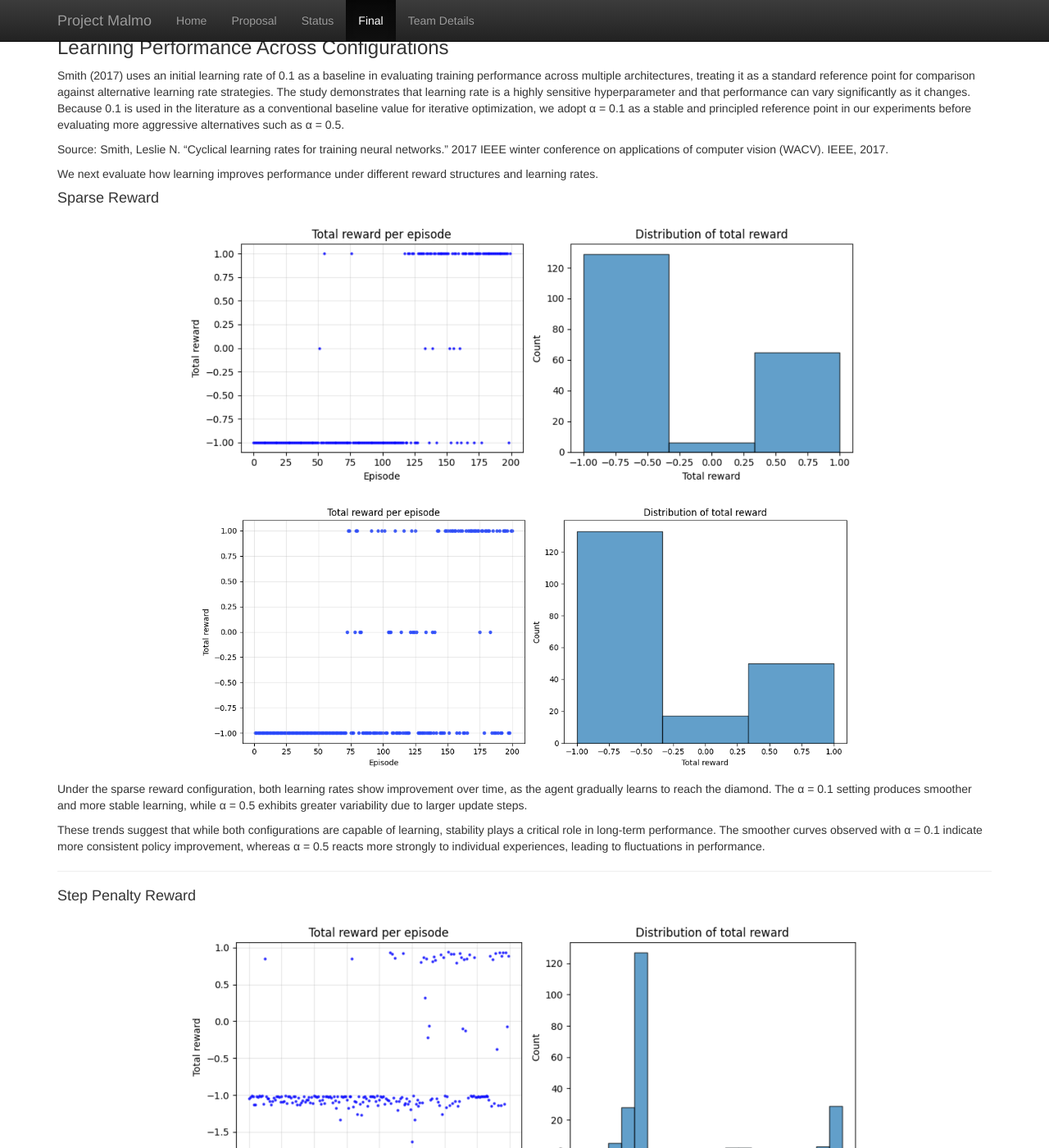
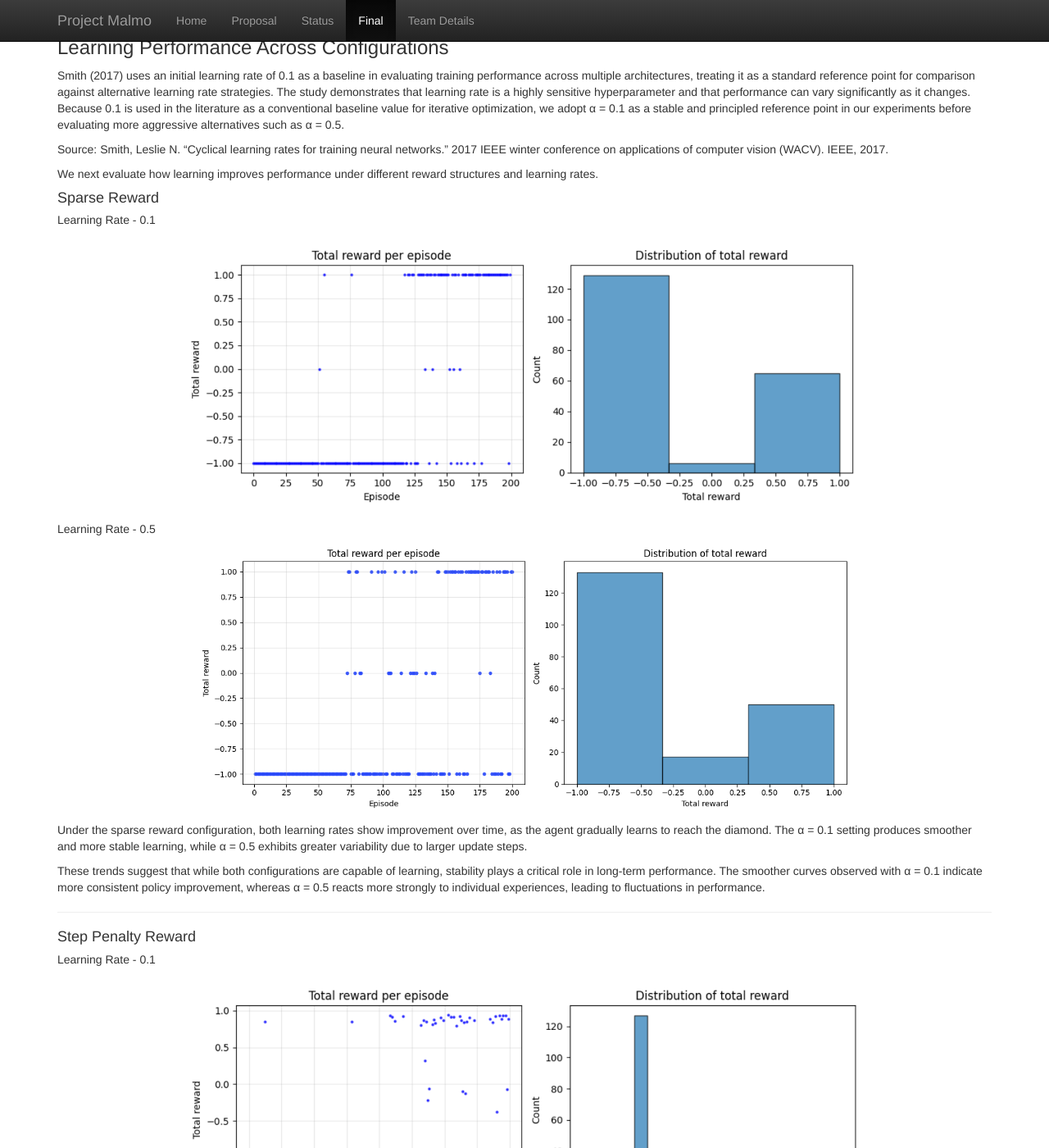
Before and after one commit to nhanngyn2004/cs175-group5, a Jekyll site: the page built from docs/final.md, in a window 1280 px wide and 1400 px high, scrolled down 3887 px. Shown: the whole window at 82% size. Built offline with Jekyll 4.4.1, drawn with Linux system fonts in a browser that asks for light colours.

Commit message:
Added LR subheadings to graphs

```diff
--- a/docs/final.md
+++ b/docs/final.md
@@ -158,9 +158,13 @@ We next evaluate how learning improves performance under different reward struct
 
 #### Sparse Reward
 
+##### Learning Rate - 0.1
+
 <p align="center">
   <img src="assets/spare_lr0.1.png" width="83%" style="margin-left: 9%;">
 </p>
+
+##### Learning Rate - 0.5
 
 <p align="center">
   <img src="assets/sparse_lr0.5.png" width="70%">
@@ -174,9 +178,13 @@ These trends suggest that while both configurations are capable of learning, sta
 
 #### Step Penalty Reward
 
+##### Learning Rate - 0.1
+
 <p align="center">
   <img src="assets/step_lr0.1.png" width="83%" style="margin-left: 9%;">
 </p>
+
+##### Learning Rate - 0.5
 
 <p align="center">
   <img src="assets/step_lr0.5.png" width="70%">
```
